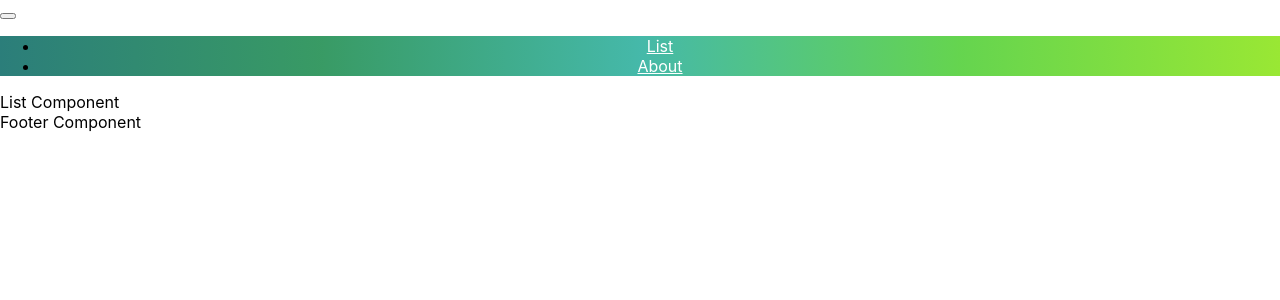
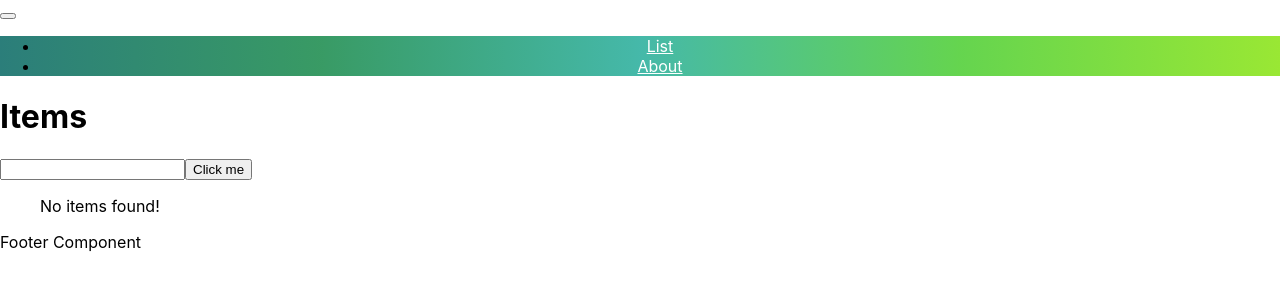
Before and after one commit to Evaldas88/Pratical-Project-5, a React (Create React App) app: page /list in a window 1280 px wide. Shown: the top 300 px of the page. Built offline with nearby package versions, Linux system fonts and the light colour scheme.

Commit message:
Created list functions, added boostrap style

```diff
--- a/src/components/List/List.js
+++ b/src/components/List/List.js
@@ -1,15 +1,78 @@
-import React from 'react';
-import PropTypes from 'prop-types';
-import './List.css';
+import React, { useState, useRef, useEffect } from "react";
 
-const List = () => (
-  <div className="List" data-testid="List">
-    List Component
-  </div>
-);
+const List = () => {
+  const [newItem, setNewItem] = useState({});
+  const [items, setItems] = useState([]);
+  const itemInput = useRef(null);
 
-List.propTypes = {};
+  useEffect(() => {
+    const storageList = JSON.parse(localStorage.getItem("items"));
+    if (storageList) {
+      setItems(storageList);
+    }
+  }, []);
 
-List.defaultProps = {};
+  useEffect(() => {
+    localStorage.setItem("items", JSON.stringify(items));
+  }, [items]);
+
+
+  const deleteItem = (id) => {
+    const temItems = items.slice();
+    const index = temItems.findIndex(items => items.id === id);
+    temItems.splice(index, 1)
+
+    setItems(temItems);
+
+  };
+
+  const handleInput = (e) => {
+    e.preventDefault();
+    setNewItem({ name: e.target.value });
+  };
+
+  const handleClick = (e) => {
+    e.preventDefault();
+
+    itemInput.current.value = "";
+    setItems([...items, newItem]);
+  };
+
+  return (
+    <div className="container">
+      <div className="card w-25 text-bg-light">
+        <div className="card-body">
+          <h1 className="card-title">Items</h1>
+          <div className="row p-3">
+            <input
+              id="input"
+              type="text"
+              className="form-control"
+              ref={itemInput}
+              onChange={handleInput}
+            />
+            <button className="btn btn-secondary" onClick={handleClick}>
+              Click me
+            </button>
+          </div>
+          <ul className="list-group">
+            {items.length > 0 ? (
+              items.map((items, id) => (
+                <li key={items.id} className="list-group-item">
+                  {items.name}
+                  <button className="btn btn-warning float-end" onClick={() => { deleteItem(id); }}>
+                    Delete
+                  </button>
+                </li>
+              ))
+            ) : (
+              <div>No items found!</div>
+            )}
+          </ul>
+        </div>
+      </div>
+    </div>
+  );
+};
 
 export default List;
```
